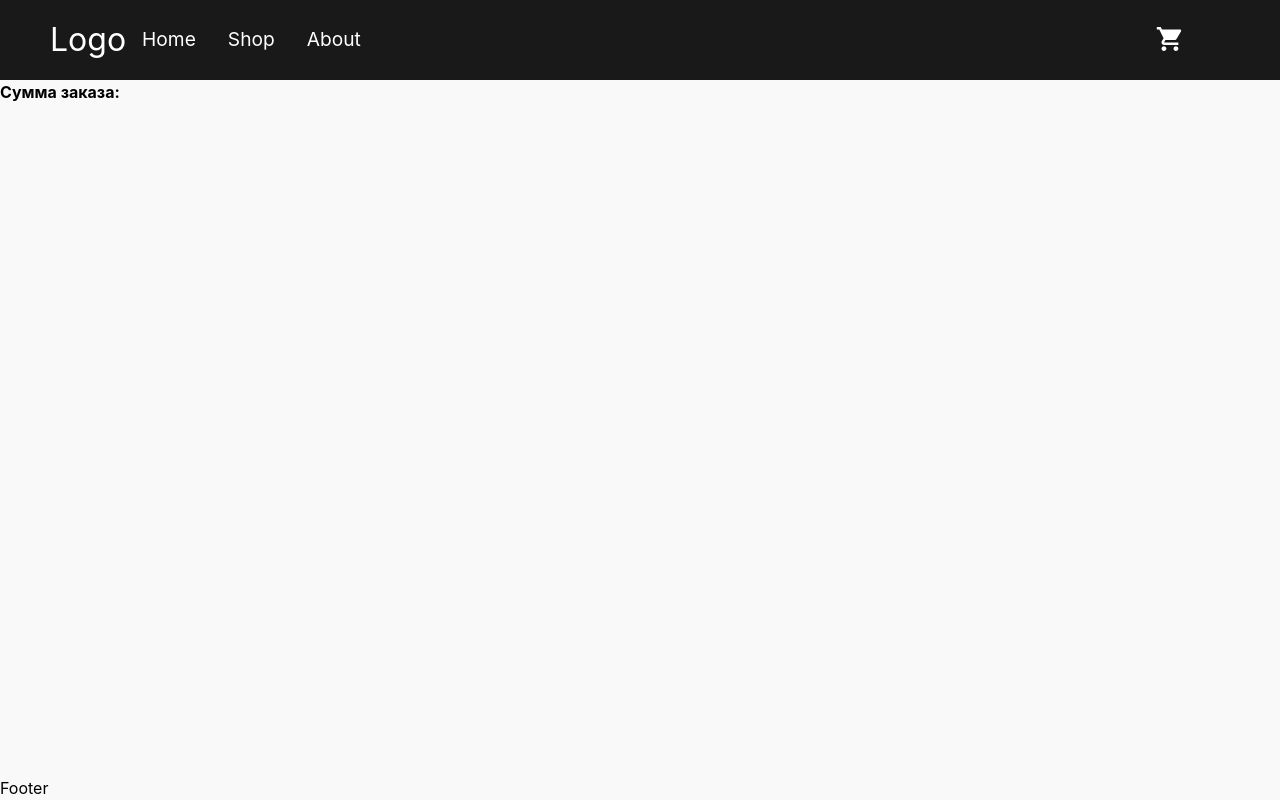
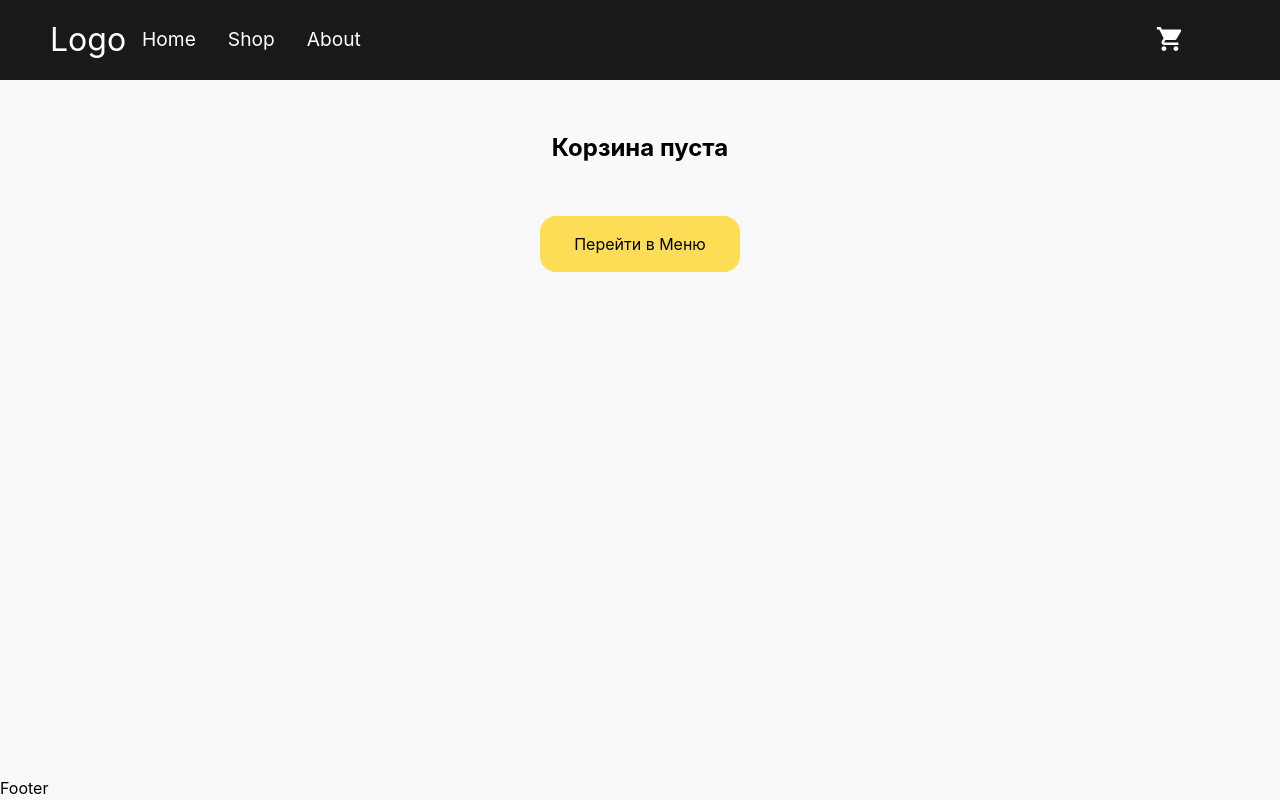
Before and after one commit to AidarSalikh/yummy-bakery, a React (Vite) app: page /#/cart in a window 1280 px wide. Built offline with nearby package versions, Linux system fonts and the light colour scheme.

Commit message:
add: empty cart

```diff
--- a/src/App.css
+++ b/src/App.css
@@ -210,6 +210,9 @@ main {
 }
 
 /* ///// CART /////*/
+.cart {
+  text-align: center;
+}
 
 .cart-list {
   display: flex;
@@ -268,10 +271,29 @@ main {
   transform: scale(0.9);
 }
 
+.cart--empty-cart {
+  margin-top: 50px;
+  display: flex;
+  flex-direction: column;
+  align-items: center;
+}
+
+.cart--empty-cart a {
+  text-decoration: none;
+  color: black;
+  background-color: rgb(254, 221, 86);
+  padding: 1rem;
+  border-radius: 1rem;
+  width: 200px;
+  text-align: center;
+  display: block;
+  margin-top: 50px;
+}
+
 /* MOBILE CART FIXED */
 
-.mobile-cart-fixed {
-  background-color: rgb(190, 122, 33);
+.shop--mobile-cart-fixed {
+  background-color: rgba(190, 122, 33, 0.574);
   border-radius: 2rem;
   width: 90vw;
   /* text-align: center; */
@@ -283,7 +305,7 @@ main {
   cursor: pointer;
   text-decoration: none;
 
-  bottom: 5vh;
+  bottom: 3vh;
   left: 50%;
   transform: translate(-50%);
 
@@ -291,7 +313,23 @@ main {
   justify-content: center;
   gap: 1rem;
   /* align-items: center; */
+  transition: all 0.5s;
+  transition-delay: 2s;
 }
+
+/* .shop--mobile-cart-fixed--order {
+  display: inline;
+  transition: all 2s;
+} */
+/* .shop--mobile-cart-fixed:hover {
+  width: 48px;
+  height: 48px;
+  left: 90vw;
+}
+
+.shop--mobile-cart-fixed--order:hover {
+  display: none;
+} */
 
 /* SINGLE ITEM PAGE */
 
--- a/src/pages/cart/Cart.jsx
+++ b/src/pages/cart/Cart.jsx
@@ -1,13 +1,25 @@
+import { Link } from "react-router-dom";
 import { getTotalPrice } from "../../features/shop/shopSlice";
 import CartList from "./CartList";
 import { useSelector } from "react-redux";
 
 function Cart() {
   const totalPrice = useSelector(getTotalPrice);
+
   return (
     <main className="cart">
-      <CartList />
-      <h4>Сумма заказа: {totalPrice}</h4>
+      {!totalPrice && (
+        <div className="cart--empty-cart">
+          <h2>Корзина пуста</h2>
+          <Link to="/shop">Перейти в Меню</Link>
+        </div>
+      )}
+      {!!totalPrice && (
+        <>
+          <CartList />
+          <h4>Сумма заказа: {totalPrice}</h4>
+        </>
+      )}
     </main>
   );
 }
--- a/src/pages/shop/Shop.jsx
+++ b/src/pages/shop/Shop.jsx
@@ -20,7 +20,7 @@ function Shop() {
       {mobile ? <CategorySlider /> : <CategoryList />}
       <Outlet />
       {!!cartCount && mobile && (
-        <NavLink to={"/cart"} className="mobile-cart-fixed">
+        <NavLink to={"/cart"} className="shop--mobile-cart-fixed">
           <span>Мой заказ - {digitFormatter(totalPrice)} &#8381;</span>
 
           <FaBasketShopping size={"22"} />
```
